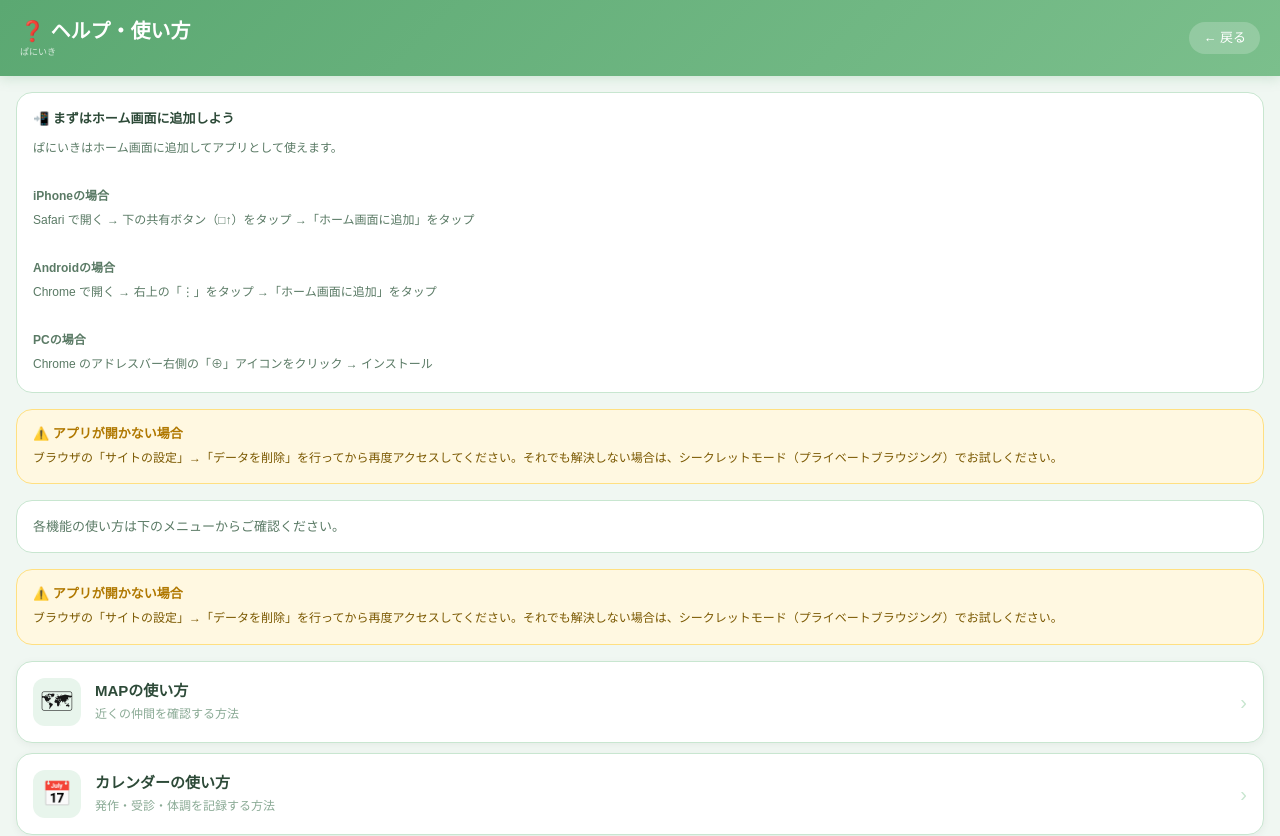
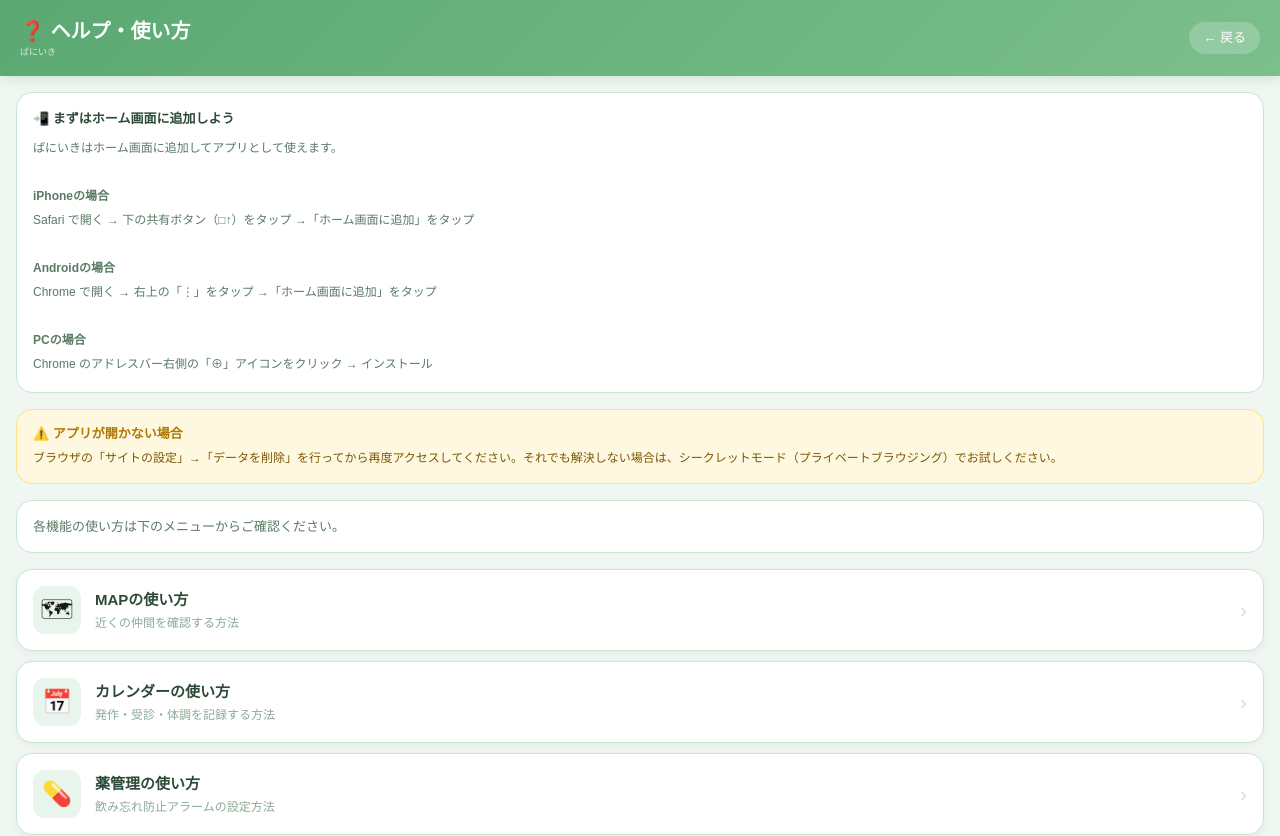
Before and after one commit to adosennsu8-netizen/paniiki, a Next.js app: page /help in a window 1280 px wide. Shown: the top 836 px of the page. Built offline with nearby package versions, Linux system fonts and the light colour scheme.

Commit message:
feat: ヘルプページにインストール手順追加

```diff
--- a/src/app/help/page.tsx
+++ b/src/app/help/page.tsx
@@ -50,12 +50,6 @@ export default function HelpPage() {
             各機能の使い方は下のメニューからご確認ください。
           </div>
         </div>
-      <div style={{ background:"#fff8e1", borderRadius:16, padding:"14px 16px", marginBottom:16, border:"1px solid #ffe082" }}>
-          <div style={{ fontSize:13, fontWeight:700, color:"#b07800", marginBottom:4 }}>⚠️ アプリが開かない場合</div>
-          <div style={{ fontSize:12, color:"#7a5800", lineHeight:1.8 }}>
-            ブラウザの「サイトの設定」→「データを削除」を行ってから再度アクセスしてください。それでも解決しない場合は、シークレットモード（プライベートブラウジング）でお試しください。
-          </div>
-        </div>
         {HELP_ITEMS.map(item => (
           <Link key={item.path} href={item.path} style={{ textDecoration:"none" }}>
             <div style={{ background:"#fff", borderRadius:16, padding:"16px", marginBottom:10, boxShadow:"0 2px 8px rgba(0,0,0,0.05)", border:"1px solid #c8e6d0", display:"flex", alignItems:"center", gap:14 }}>
```
